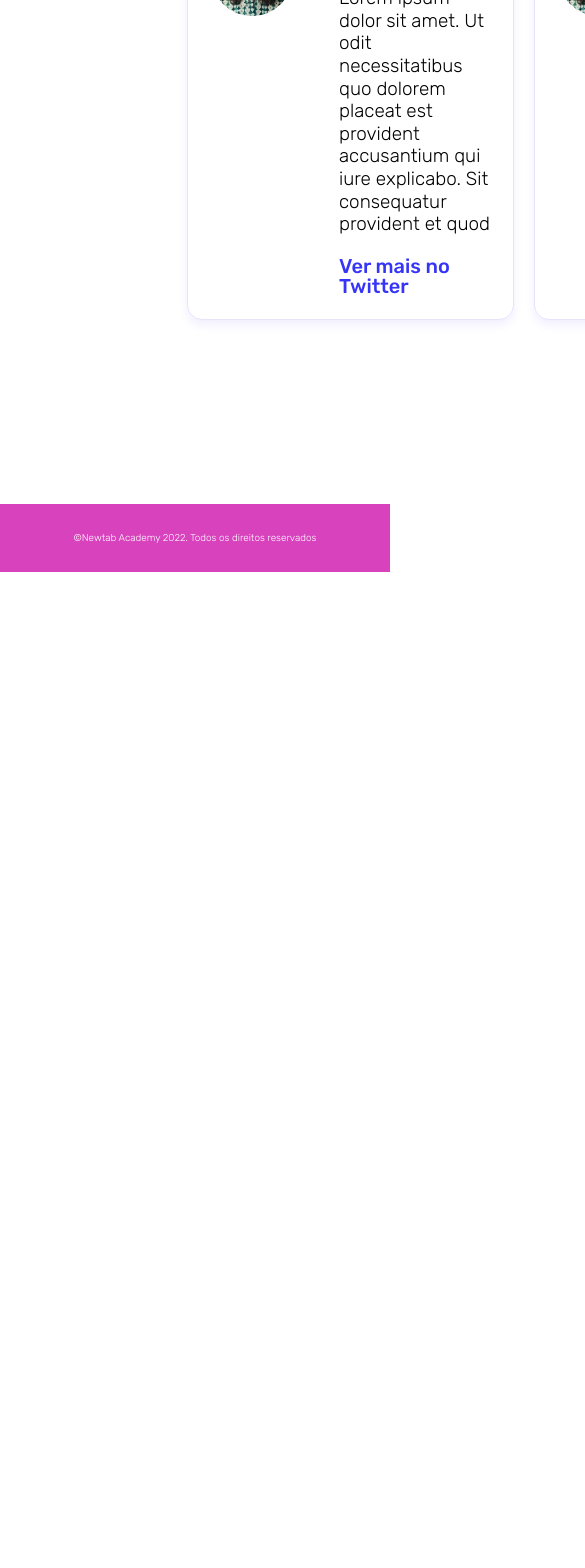
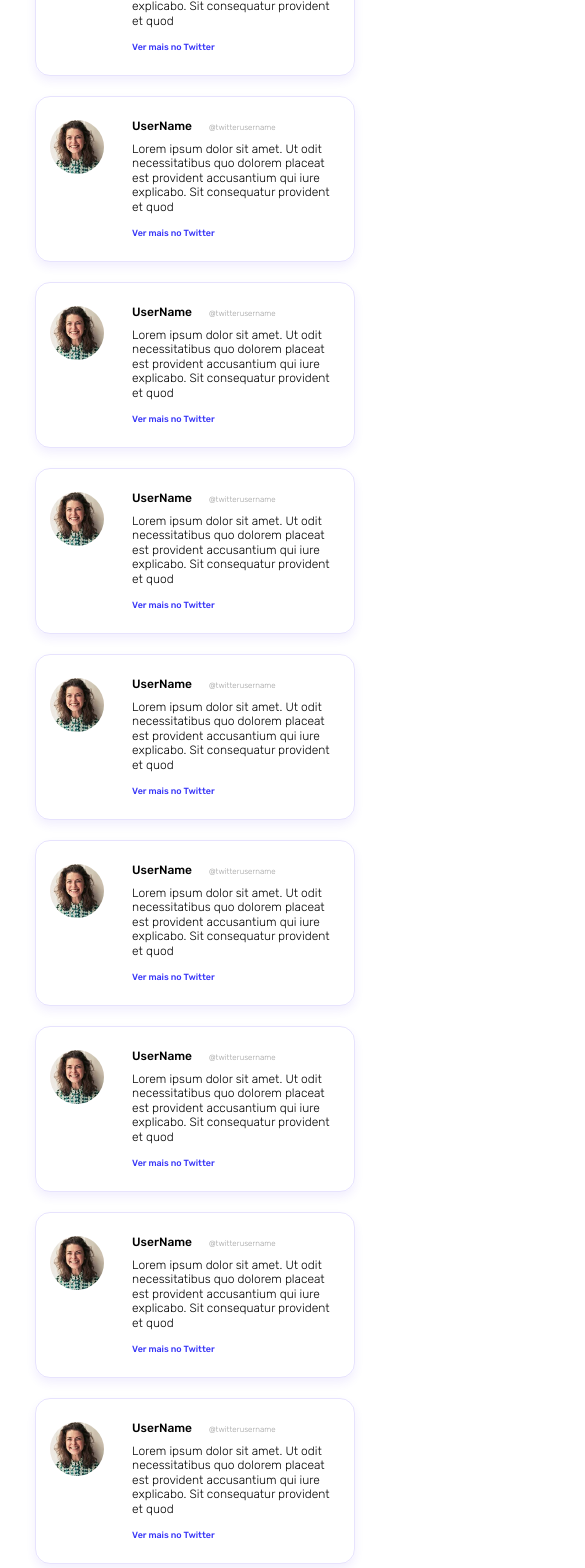
Before and after one commit to EdiJunior88/Projeto-hashtagFinder, a React (Create React App) app in the folder hashtagfinder/: page / in a window 390 px wide. Shown: the part 1300-2868 px from the top of the page, 585 px wide, since content can reach past the window. Before the commit the page ends 1872 px from the top, so only its background shows below. Built offline with nearby package versions, Linux system fonts and the light colour scheme.

Commit message:
Componente Twitter - Finalização da responsividade das telas (1920px / 1305px / 100px / 770px / 414px)
- Componente Rodapé
- Finalização da responsividade da tela 414px

```diff
--- a/hashtagfinder/src/componentes/rodape/rodape.css
+++ b/hashtagfinder/src/componentes/rodape/rodape.css
@@ -25,5 +25,6 @@
   .container-rodape {
     height: 68px;
     font-size: 0.62em;
+    margin-top: 56px;
   }
 }
--- a/hashtagfinder/src/componentes/twitter/twitter.css
+++ b/hashtagfinder/src/componentes/twitter/twitter.css
@@ -1,8 +1,10 @@
 .container.twitter-flex {
-  display: flex;
-  justify-content: space-between;
-  padding: 0px 187px;
+  display: grid;
+  grid-template-columns: repeat(2, 50%);
+  flex-wrap: wrap;
+  padding: 0px 9%;
   gap: 20px;
+  width: 100%;
 }
 
 .container-twitter {
@@ -12,11 +14,11 @@
   justify-content: space-between;
   align-items: center;
   width: 735px;
+  min-width: none;
 }
 
 .twitter {
   display: flex;
-  width: 100%;
   border: 1px solid var(--cor-borda-twitter);
   border-radius: 15px;
   box-shadow: 0px 5px 10px var(--cor-sombra-twitter);
@@ -57,6 +59,7 @@
 }
 
 .twitter-usuario {
+  opacity: 43%;
   color: var(--cor-usuario-twitter);
 }
 
@@ -64,13 +67,14 @@
   display: flex;
   flex-direction: column;
   flex-wrap: wrap;
+  padding-bottom: 41px;
 }
 
 .twitter-descricao {
   font-size: 1.18em;
   line-height: 1.2em;
   padding-top: 10px;
-  padding-bottom: 20px;
+  padding-bottom: 30px;
 }
 
 .twitter-link {
@@ -79,3 +83,58 @@
   color: var(--cor-twitter-link);
   text-decoration: none;
 }
+
+/* Responsividade - Tela 1305 pixels */
+@media screen and (min-width: 1305px) {
+  .container-twitter {
+    width: 100%;
+  }
+}
+
+/* Responsividade - Tela entre 1000 a 1582 pixels */
+@media screen and (min-width: 1000px) and (max-width: 1582px) {
+  .container-twitter {
+    width: 100%;
+  }
+}
+
+/* Responsividade - Tela 999px pixels */
+@media screen and (max-width: 999px) {
+  .container.twitter-flex {
+    grid-template-columns: 1fr;
+  }
+
+  .container-twitter {
+    width: 100%;
+  }
+}
+
+/* Responsividade - Tela 414 pixels */
+@media screen and (max-width: 414px) {
+  .container-twitter-foto,
+  .container-twitter-descricao {
+    padding: 23px 14px;
+  }
+
+  .twitter-foto {
+    width: 54px;
+    height: 54px;
+  }
+
+  .twitter-nome,
+  .twitter-descricao {
+    font-size: 0.75em;
+  }
+
+  .twitter-usuario {
+    font-size: 0.5em;
+  }
+
+  .twitter-descricao {
+    padding-bottom: 15px;
+  }
+
+  .twitter-link {
+    font-size: 0.56em;
+  }
+}
--- a/hashtagfinder/src/componentes/twitter/twitter.jsx
+++ b/hashtagfinder/src/componentes/twitter/twitter.jsx
@@ -50,6 +50,236 @@ export default function Twitter() {
           </div>
         </div>
       </div>
+
+      <div className='container-twitter'>
+        <div className='twitter'>
+          <div className='container-twitter-foto'>
+            <img className='twitter-foto' src={FotoPerfil} alt='foto perfil' />
+          </div>
+
+          <div className='container-twitter-descricao'>
+            <div className='container-twitter-nome-usuario'>
+              <span className='twitter-nome'>UserName</span>
+              <span className='twitter-usuario'>@twitterusername</span>
+            </div>
+            <p className='twitter-descricao'>
+              Lorem ipsum dolor sit amet. Ut odit necessitatibus quo dolorem
+              placeat est provident accusantium qui iure explicabo. Sit
+              consequatur provident et quod
+            </p>
+            <a className='twitter-link' href='#'>
+              Ver mais no Twitter
+            </a>
+          </div>
+        </div>
+      </div>
+
+      <div className='container-twitter'>
+        <div className='twitter'>
+          <div className='container-twitter-foto'>
+            <img className='twitter-foto' src={FotoPerfil} alt='foto perfil' />
+          </div>
+
+          <div className='container-twitter-descricao'>
+            <div className='container-twitter-nome-usuario'>
+              <span className='twitter-nome'>UserName</span>
+              <span className='twitter-usuario'>@twitterusername</span>
+            </div>
+            <p className='twitter-descricao'>
+              Lorem ipsum dolor sit amet. Ut odit necessitatibus quo dolorem
+              placeat est provident accusantium qui iure explicabo. Sit
+              consequatur provident et quod
+            </p>
+            <a className='twitter-link' href='#'>
+              Ver mais no Twitter
+            </a>
+          </div>
+        </div>
+      </div>
+
+      <div className='container-twitter'>
+        <div className='twitter'>
+          <div className='container-twitter-foto'>
+            <img className='twitter-foto' src={FotoPerfil} alt='foto perfil' />
+          </div>
+
+          <div className='container-twitter-descricao'>
+            <div className='container-twitter-nome-usuario'>
+              <span className='twitter-nome'>UserName</span>
+              <span className='twitter-usuario'>@twitterusername</span>
+            </div>
+            <p className='twitter-descricao'>
+              Lorem ipsum dolor sit amet. Ut odit necessitatibus quo dolorem
+              placeat est provident accusantium qui iure explicabo. Sit
+              consequatur provident et quod
+            </p>
+            <a className='twitter-link' href='#'>
+              Ver mais no Twitter
+            </a>
+          </div>
+        </div>
+      </div>
+
+      <div className='container-twitter'>
+        <div className='twitter'>
+          <div className='container-twitter-foto'>
+            <img className='twitter-foto' src={FotoPerfil} alt='foto perfil' />
+          </div>
+
+          <div className='container-twitter-descricao'>
+            <div className='container-twitter-nome-usuario'>
+              <span className='twitter-nome'>UserName</span>
+              <span className='twitter-usuario'>@twitterusername</span>
+            </div>
+            <p className='twitter-descricao'>
+              Lorem ipsum dolor sit amet. Ut odit necessitatibus quo dolorem
+              placeat est provident accusantium qui iure explicabo. Sit
+              consequatur provident et quod
+            </p>
+            <a className='twitter-link' href='#'>
+              Ver mais no Twitter
+            </a>
+          </div>
+        </div>
+      </div>
+
+      <div className='container-twitter'>
+        <div className='twitter'>
+          <div className='container-twitter-foto'>
+            <img className='twitter-foto' src={FotoPerfil} alt='foto perfil' />
+          </div>
+
+          <div className='container-twitter-descricao'>
+            <div className='container-twitter-nome-usuario'>
+              <span className='twitter-nome'>UserName</span>
+              <span className='twitter-usuario'>@twitterusername</span>
+            </div>
+            <p className='twitter-descricao'>
+              Lorem ipsum dolor sit amet. Ut odit necessitatibus quo dolorem
+              placeat est provident accusantium qui iure explicabo. Sit
+              consequatur provident et quod
+            </p>
+            <a className='twitter-link' href='#'>
+              Ver mais no Twitter
+            </a>
+          </div>
+        </div>
+      </div>
+
+      <div className='container-twitter'>
+        <div className='twitter'>
+          <div className='container-twitter-foto'>
+            <img className='twitter-foto' src={FotoPerfil} alt='foto perfil' />
+          </div>
+
+          <div className='container-twitter-descricao'>
+            <div className='container-twitter-nome-usuario'>
+              <span className='twitter-nome'>UserName</span>
+              <span className='twitter-usuario'>@twitterusername</span>
+            </div>
+            <p className='twitter-descricao'>
+              Lorem ipsum dolor sit amet. Ut odit necessitatibus quo dolorem
+              placeat est provident accusantium qui iure explicabo. Sit
+              consequatur provident et quod
+            </p>
+            <a className='twitter-link' href='#'>
+              Ver mais no Twitter
+            </a>
+          </div>
+        </div>
+      </div>
+
+      <div className='container-twitter'>
+        <div className='twitter'>
+          <div className='container-twitter-foto'>
+            <img className='twitter-foto' src={FotoPerfil} alt='foto perfil' />
+          </div>
+
+          <div className='container-twitter-descricao'>
+            <div className='container-twitter-nome-usuario'>
+              <span className='twitter-nome'>UserName</span>
+              <span className='twitter-usuario'>@twitterusername</span>
+            </div>
+            <p className='twitter-descricao'>
+              Lorem ipsum dolor sit amet. Ut odit necessitatibus quo dolorem
+              placeat est provident accusantium qui iure explicabo. Sit
+              consequatur provident et quod
+            </p>
+            <a className='twitter-link' href='#'>
+              Ver mais no Twitter
+            </a>
+          </div>
+        </div>
+      </div>
+
+      <div className='container-twitter'>
+        <div className='twitter'>
+          <div className='container-twitter-foto'>
+            <img className='twitter-foto' src={FotoPerfil} alt='foto perfil' />
+          </div>
+
+          <div className='container-twitter-descricao'>
+            <div className='container-twitter-nome-usuario'>
+              <span className='twitter-nome'>UserName</span>
+              <span className='twitter-usuario'>@twitterusername</span>
+            </div>
+            <p className='twitter-descricao'>
+              Lorem ipsum dolor sit amet. Ut odit necessitatibus quo dolorem
+              placeat est provident accusantium qui iure explicabo. Sit
+              consequatur provident et quod
+            </p>
+            <a className='twitter-link' href='#'>
+              Ver mais no Twitter
+            </a>
+          </div>
+        </div>
+      </div>
+
+      <div className='container-twitter'>
+        <div className='twitter'>
+          <div className='container-twitter-foto'>
+            <img className='twitter-foto' src={FotoPerfil} alt='foto perfil' />
+          </div>
+
+          <div className='container-twitter-descricao'>
+            <div className='container-twitter-nome-usuario'>
+              <span className='twitter-nome'>UserName</span>
+              <span className='twitter-usuario'>@twitterusername</span>
+            </div>
+            <p className='twitter-descricao'>
+              Lorem ipsum dolor sit amet. Ut odit necessitatibus quo dolorem
+              placeat est provident accusantium qui iure explicabo. Sit
+              consequatur provident et quod
+            </p>
+            <a className='twitter-link' href='#'>
+              Ver mais no Twitter
+            </a>
+          </div>
+        </div>
+      </div>
+
+      <div className='container-twitter'>
+        <div className='twitter'>
+          <div className='container-twitter-foto'>
+            <img className='twitter-foto' src={FotoPerfil} alt='foto perfil' />
+          </div>
+
+          <div className='container-twitter-descricao'>
+            <div className='container-twitter-nome-usuario'>
+              <span className='twitter-nome'>UserName</span>
+              <span className='twitter-usuario'>@twitterusername</span>
+            </div>
+            <p className='twitter-descricao'>
+              Lorem ipsum dolor sit amet. Ut odit necessitatibus quo dolorem
+              placeat est provident accusantium qui iure explicabo. Sit
+              consequatur provident et quod
+            </p>
+            <a className='twitter-link' href='#'>
+              Ver mais no Twitter
+            </a>
+          </div>
+        </div>
+      </div>
     </section>
   );
 }
```
